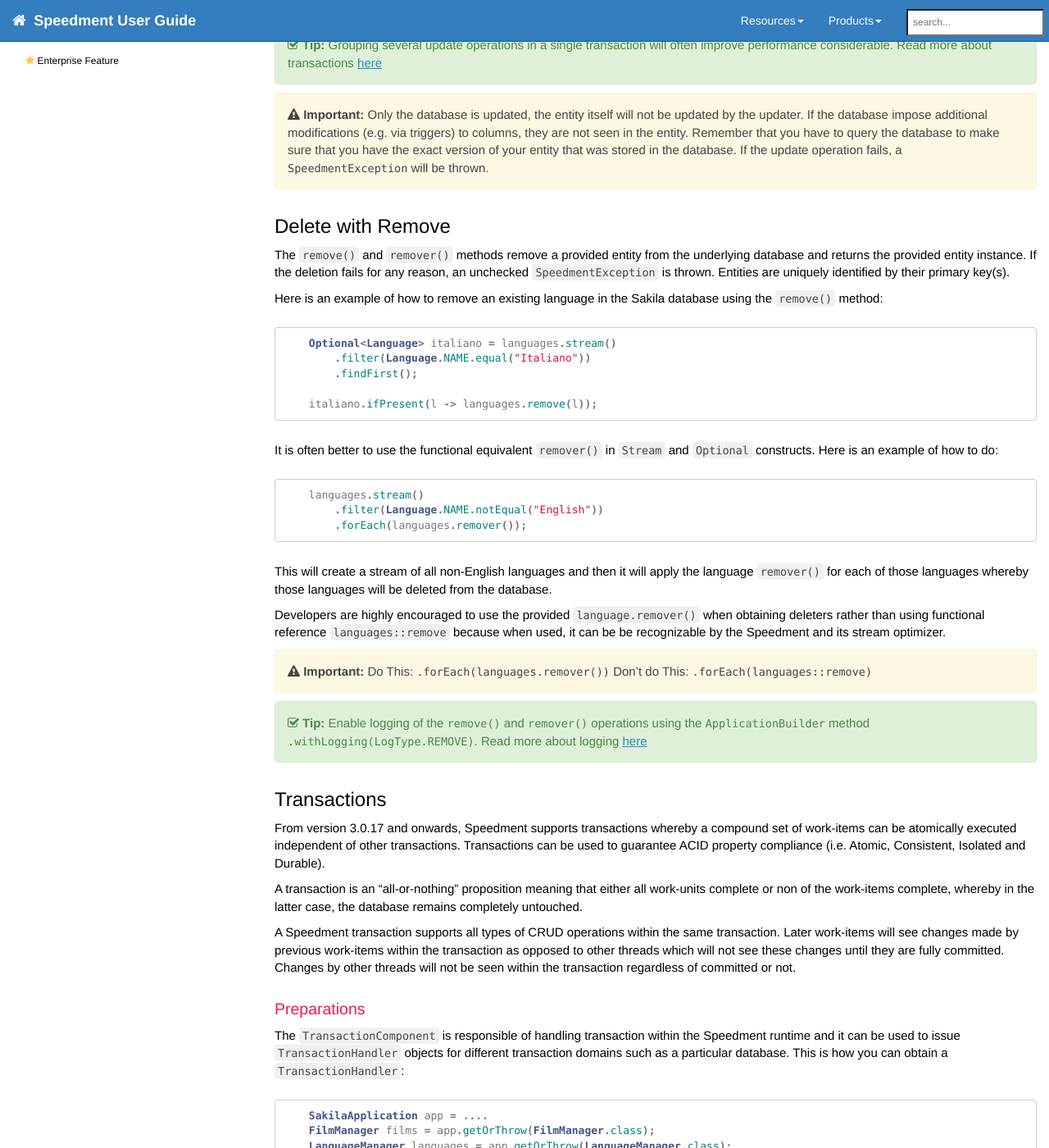
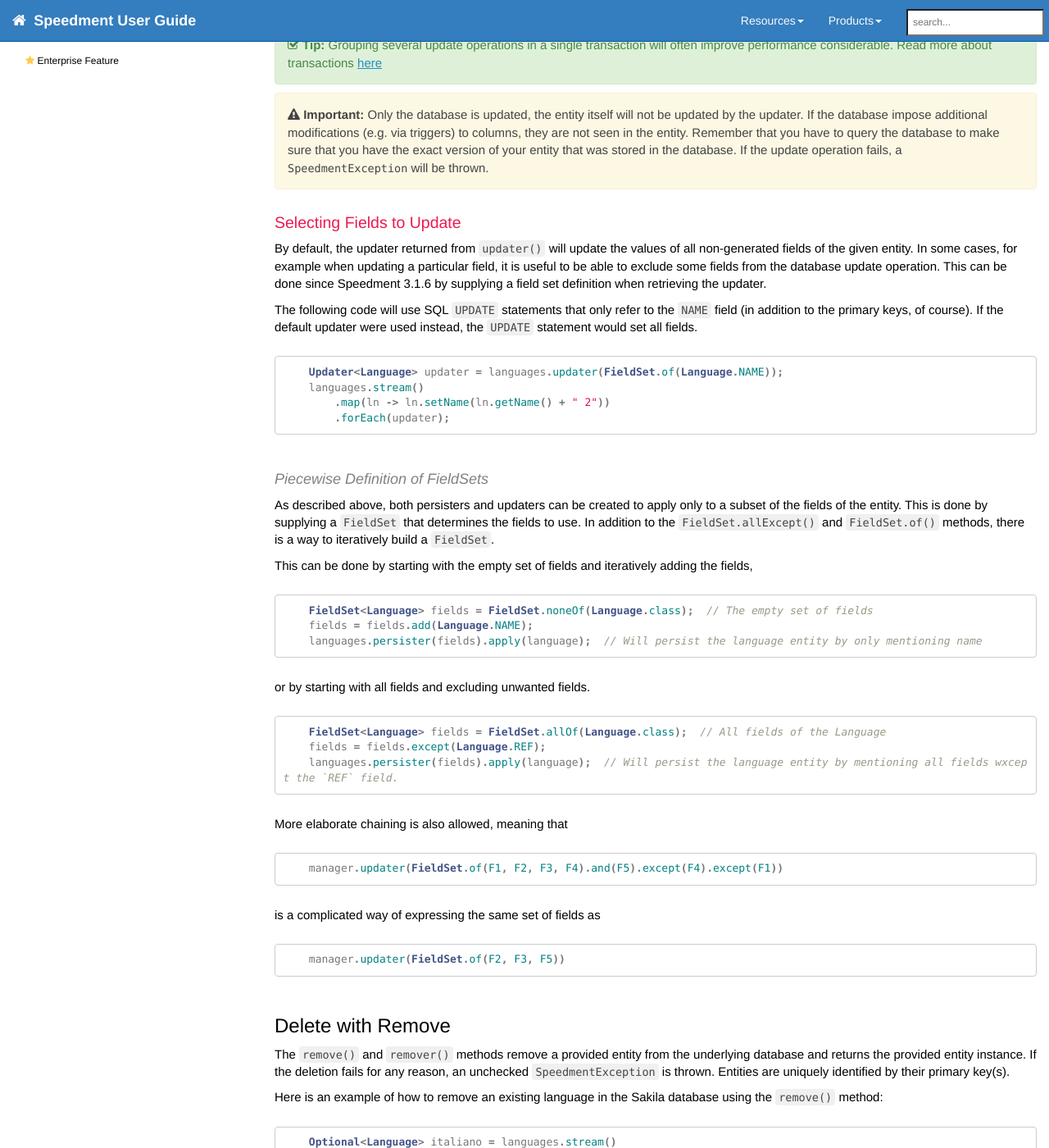
Before and after one commit to speedment/speedment-doc, a Jekyll site: the page built from pages/crud.md, in a window 1280 px wide and 1400 px high, scrolled down 3120 px. Shown: the whole window at 82% size. Built offline with Jekyll 4.4.1, drawn with Linux system fonts in a browser that asks for light colours; nearby versions of some CDN libraries; comment, search, counter and statistics services are not loaded.

Commit message:
Add description of field selection for update

````diff
--- a/pages/crud.md
+++ b/pages/crud.md
@@ -147,11 +147,54 @@
 Only the database is updated, the entity itself will not be updated by the updater. If the database impose additional modifications (e.g. via triggers) to columns, they are not seen in the entity. Remember that you have to query the database to make sure that you have the exact version of your entity that was stored in the database. If the update operation fails, a `SpeedmentException` will be thrown.
 " %}
 
+### Selecting Fields to Update
+By default, the updater returned from `updater()` will update the values of all non-generated fields of the given entity.
+In some cases, for example when updating a particular field, it is useful to be able to exclude some fields from the database update
+operation. This can be done since Speedment 3.1.6 by supplying a field set definition when retrieving the updater.
 
+The following code will use SQL `UPDATE` statements that only refer to the `NAME` field (in addition to the
+primary keys, of course). If the default updater were used instead, the `UPDATE` statement
+would set all fields.
 
+``` java
+    Updater<Language> updater = languages.updater(FieldSet.of(Language.NAME));
+    languages.stream()
+        .map(ln -> ln.setName(ln.getName() + " 2"))
+        .forEach(updater);
+```
 
+#### Piecewise Definition of FieldSets
+As described above, both persisters and updaters can be created to apply only to a subset of the fields
+of the entity. This is done by supplying a `FieldSet` that determines the fields to use. In addition to the
+`FieldSet.allExcept()` and `FieldSet.of()` methods, there is a way to iteratively build a `FieldSet`.
 
+This can be done by starting with the empty set of fields and iteratively adding the fields,
 
+``` java
+    FieldSet<Language> fields = FieldSet.noneOf(Language.class);  // The empty set of fields
+    fields = fields.add(Language.NAME);
+    languages.persister(fields).apply(language);  // Will persist the language entity by only mentioning name
+```
+
+or by starting with all fields and excluding unwanted fields.
+
+``` java
+    FieldSet<Language> fields = FieldSet.allOf(Language.class);  // All fields of the Language
+    fields = fields.except(Language.REF);
+    languages.persister(fields).apply(language);  // Will persist the language entity by mentioning all fields wxcept the `REF` field.
+```
+
+More elaborate chaining is also allowed, meaning that
+
+``` java
+    manager.updater(FieldSet.of(F1, F2, F3, F4).and(F5).except(F4).except(F1))
+```
+
+is a complicated way of expressing the same set of fields as
+
+``` java
+    manager.updater(FieldSet.of(F2, F3, F5))
+```
 
 ## Delete with Remove
 The `remove()` and `remover()` methods remove a provided entity from the underlying database and returns the provided entity instance. If the deletion fails for any reason, an unchecked `SpeedmentException` is thrown.
````
